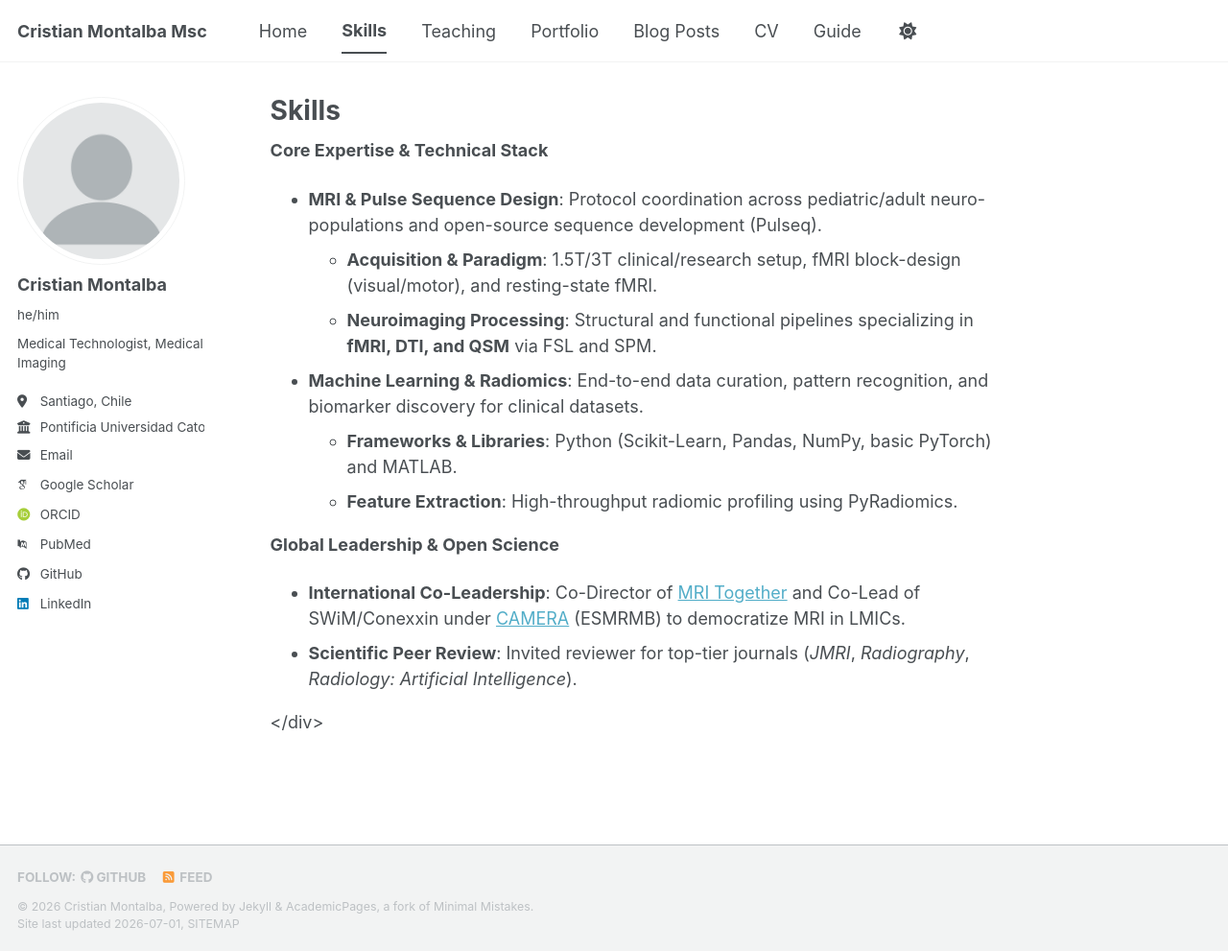
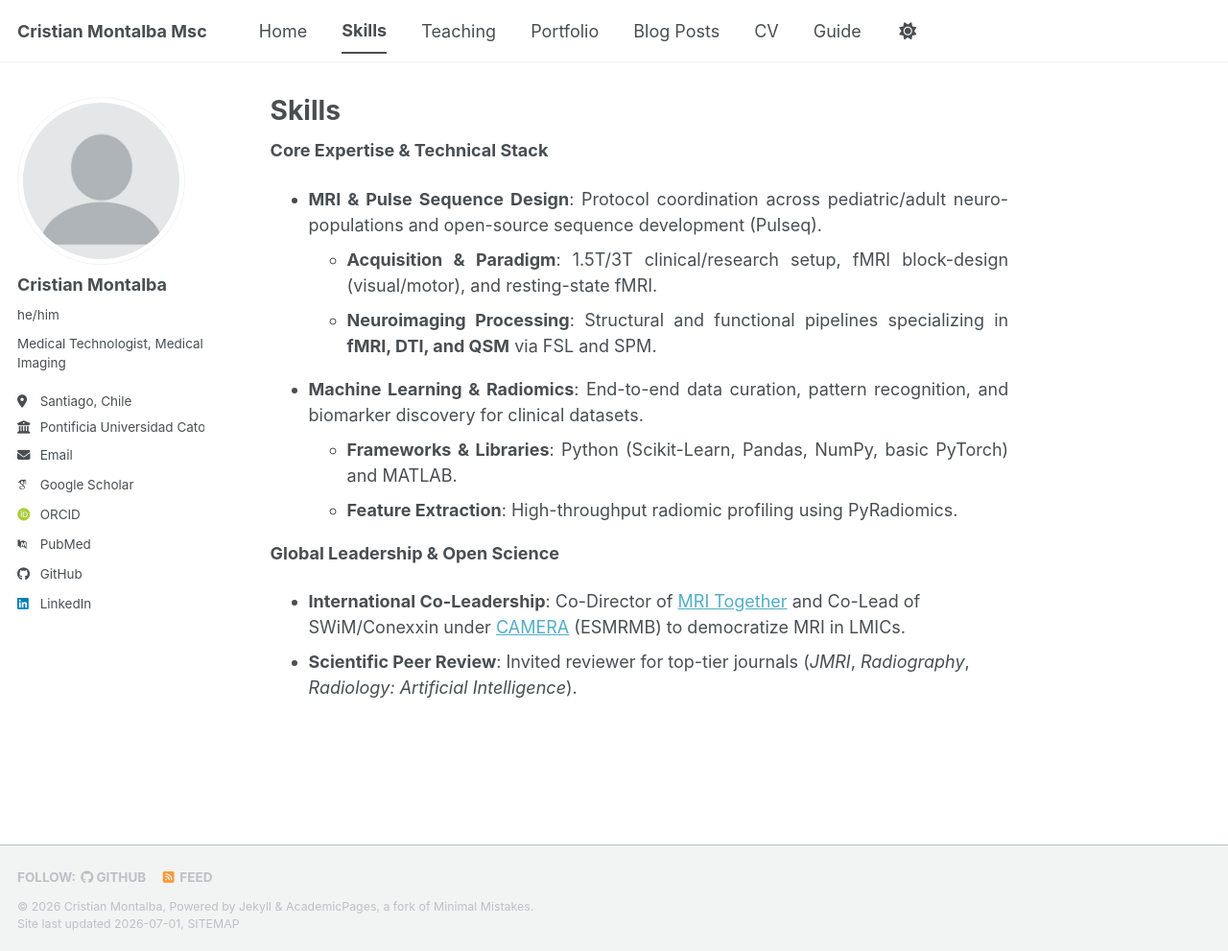
Before and after one commit to cristianmontalba/cristianmontalba.github.io, a Jekyll site: the page built from _pages/skills.md, in a window 1280 px wide and 991 px high. Shown: the whole window at 96% size. Built offline with Jekyll 4.4.1, drawn with Linux system fonts in a browser that asks for light colours; some web fonts are replaced; a script bundle is joined from its source files by our own code; library files that are not in the unit come from our copies.

Commit message:
Update skills.md

```diff
--- a/_pages/skills.md
+++ b/_pages/skills.md
@@ -6,18 +6,18 @@ author_profile: true
 ---
 
 **Core Expertise & Technical Stack**
-
+{:.text-justify}
 * **MRI & Pulse Sequence Design**: Protocol coordination across pediatric/adult neuro-populations and open-source sequence development (Pulseq).
     * **Acquisition & Paradigm**: 1.5T/3T clinical/research setup, fMRI block-design (visual/motor), and resting-state fMRI.
     * **Neuroimaging Processing**: Structural and functional pipelines specializing in **fMRI, DTI, and QSM** via FSL and SPM.
-
+{:.text-justify}
 * **Machine Learning & Radiomics**: End-to-end data curation, pattern recognition, and biomarker discovery for clinical datasets.
     * **Frameworks & Libraries**: Python (Scikit-Learn, Pandas, NumPy, basic PyTorch) and MATLAB.
     * **Feature Extraction**: High-throughput radiomic profiling using PyRadiomics.
-
+{:.text-justify}
 **Global Leadership & Open Science**
-
+{:.text-justify}
 * **International Co-Leadership**: Co-Director of [MRI Together](https://mritogether.esmrmb.org/) and Co-Lead of SWiM/Conexxin under [CAMERA](https://www.cameramriafrica.org/) (ESMRMB) to democratize MRI in LMICs.
 * **Scientific Peer Review**: Invited reviewer for top-tier journals (*JMRI*, *Radiography*, *Radiology: Artificial Intelligence*).
 
-</div>
+<br>
```
